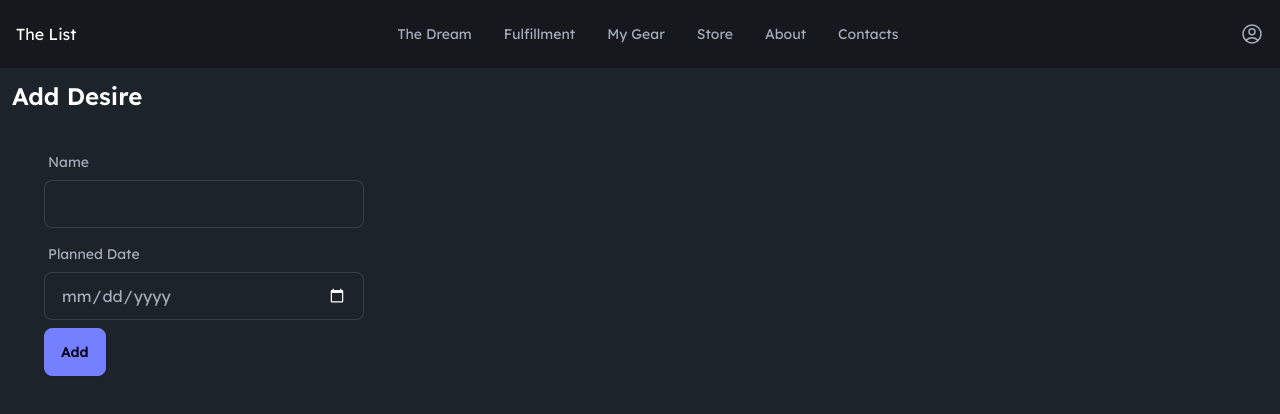
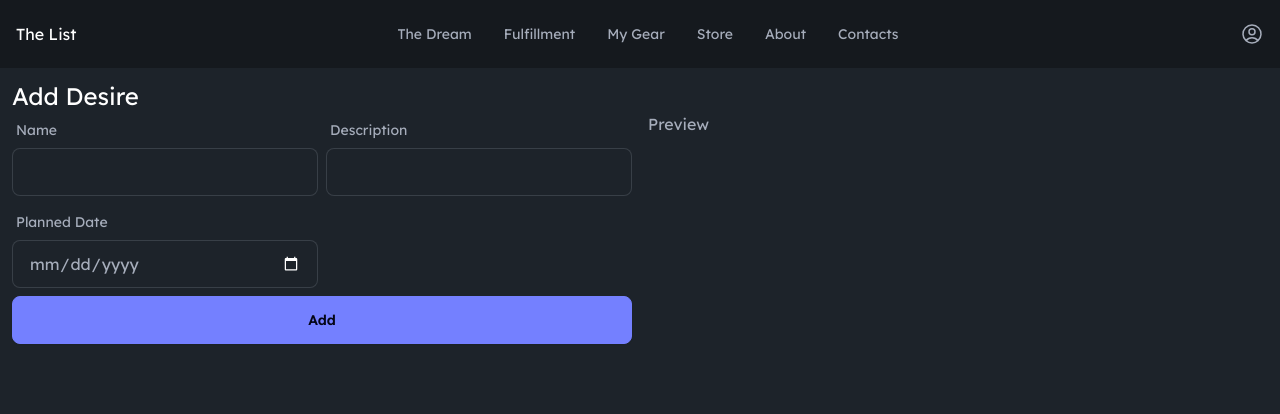
Before and after one commit to Pale91/the-list, a Next.js app: page /desires/create in a window 1280 px wide. Shown: the top 414 px of the page. Built offline with nearby package versions, Linux system fonts and the light colour scheme; no server answers.

Commit message:
changes in layout

```diff
--- a/app/desires/create/page.tsx
+++ b/app/desires/create/page.tsx
@@ -3,18 +3,21 @@ import { createItem } from '@/services/list-service';
 
 export default function CreateDesire() {
   return (
-    <main className="card p-3">
-      <header className="card-title dark:text-white text-2xl">
-        Add Desire
-      </header>
-      <section>
-        <form action={createItem} className="card-body">
-          <Input label="Name" name={'name'} required />
+    <main className="p-3">
+      <header className="dark:text-white text-2xl">Add Desire</header>
+      <section className="">
+        <form action={createItem} className="grid grid-cols-1 md:grid-cols-2 gap-4">
+          <div className="lg:grid lg:grid-cols-2 gap-2">
+            <Input label="Name" name={'name'} required />
 
-          <Input type="date" name={'plannedDate'} label="Planned Date" />
+            <Input label="Description" name={'description'} required />
 
-          <div className="card-actions">
-            <input type="submit" className="btn btn-primary" value='Add' />
+            <Input type="date" name={'plannedDate'} label="Planned Date" />
+
+            <input type="submit" className="btn btn-primary col-span-2" value="Add" />
+          </div>
+          <div className="hidden md:block">
+            <h1>Preview</h1>
           </div>
         </form>
       </section>
--- a/services/list-service.ts
+++ b/services/list-service.ts
@@ -8,6 +8,6 @@ export async function createItem(formData: FormData) {
     plannedDate: new Date(formData.get('plannedDate').toString())
   };
 
-  addItem(params);
+  // addItem(params);
   console.log('Item added');
 }
```
